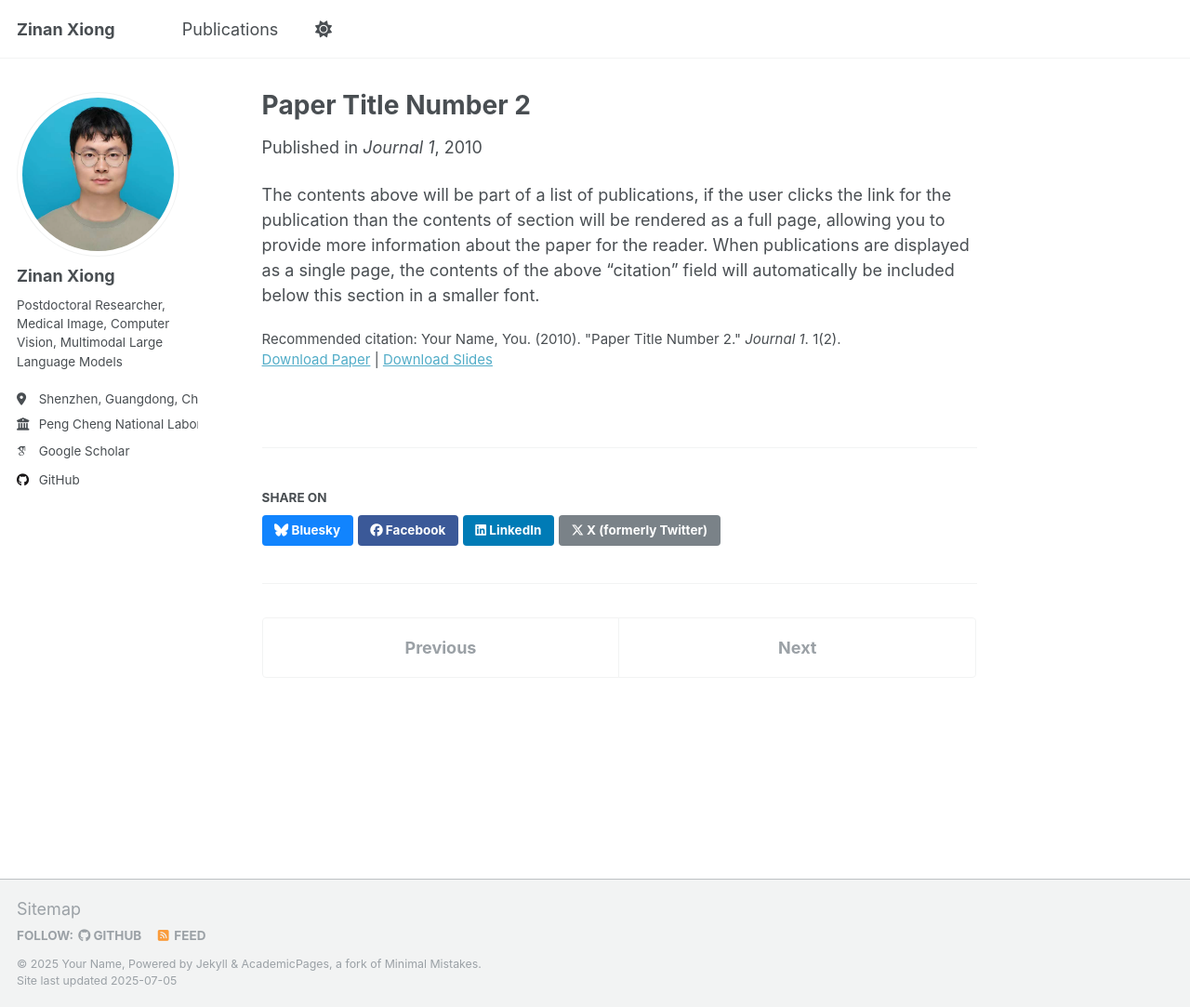
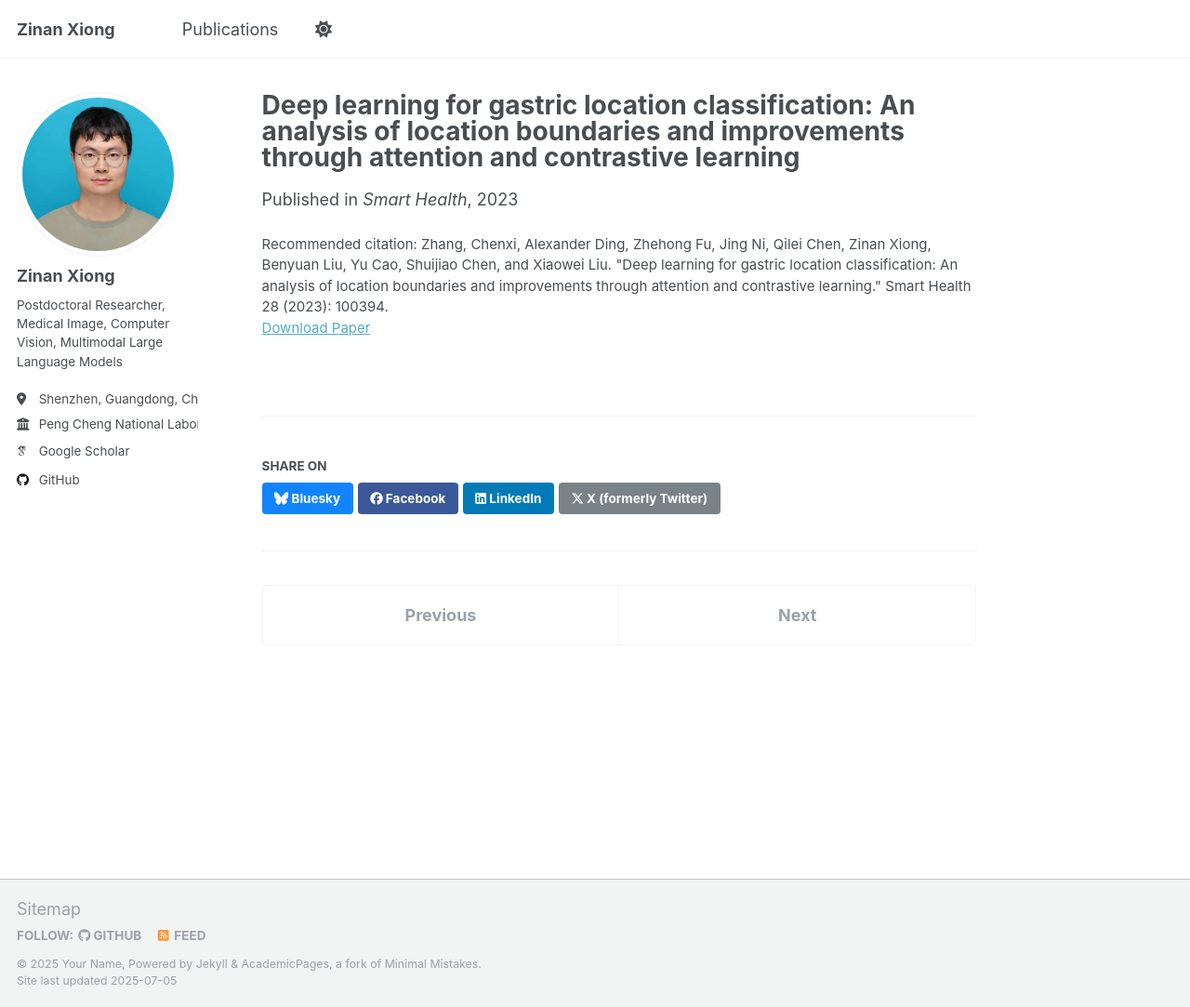
Before and after one commit to ttppss/zinanxiong, a Jekyll site: the page built from _publications/2010-10-01-paper-title-number-2.md, in a window 1280 px wide and 1083 px high. Shown: the whole window at 93% size. Built offline with Jekyll 4.4.1, drawn with Linux system fonts in a browser that asks for light colours; some web fonts are replaced; a script that is not in the unit is left out.

Commit message:
Update 2010-10-01-paper-title-number-2.md

```diff
--- a/_publications/2010-10-01-paper-title-number-2.md
+++ b/_publications/2010-10-01-paper-title-number-2.md
@@ -1,14 +1,12 @@
 ---
-title: "Paper Title Number 2"
+title: "Deep learning for gastric location classification: An analysis of location boundaries and improvements through attention and contrastive learning"
 collection: publications
 category: manuscripts
 permalink: /publication/2010-10-01-paper-title-number-2
-excerpt: 'This paper is about the number 2. The number 3 is left for future work.'
-date: 2010-10-01
-venue: 'Journal 1'
-slidesurl: 'http://academicpages.github.io/files/slides2.pdf'
-paperurl: 'http://academicpages.github.io/files/paper2.pdf'
-citation: 'Your Name, You. (2010). &quot;Paper Title Number 2.&quot; <i>Journal 1</i>. 1(2).'
+# excerpt: 'This paper is about the number 2. The number 3 is left for future work.'
+date: 2023-6-01
+venue: 'Smart Health'
+# slidesurl: 'http://academicpages.github.io/files/slides2.pdf'
+paperurl: '[http://academicpages.github.io/files/paper2.pdf](https://www.sciencedirect.com/science/article/abs/pii/S2352648323000223)'
+citation: 'Zhang, Chenxi, Alexander Ding, Zhehong Fu, Jing Ni, Qilei Chen, Zinan Xiong, Benyuan Liu, Yu Cao, Shuijiao Chen, and Xiaowei Liu. "Deep learning for gastric location classification: An analysis of location boundaries and improvements through attention and contrastive learning." Smart Health 28 (2023): 100394.'
 ---
-
-The contents above will be part of a list of publications, if the user clicks the link for the publication than the contents of section will be rendered as a full page, allowing you to provide more information about the paper for the reader. When publications are displayed as a single page, the contents of the above "citation" field will automatically be included below this section in a smaller font.
```
